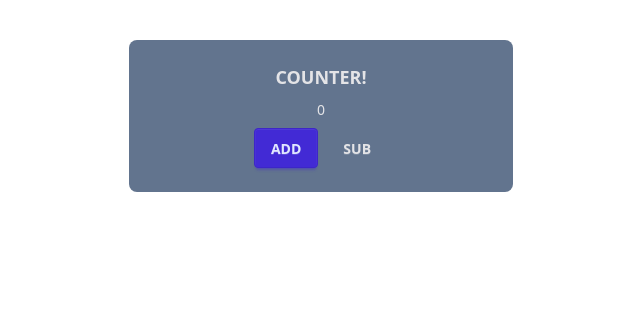
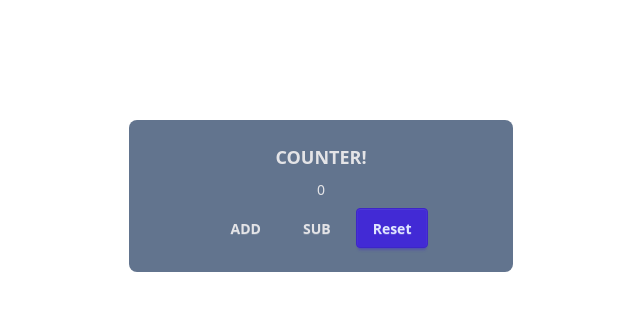
Before and after one commit to DattiVishnuVandana/taskmate, a React (Vite) app: page / in a window 1280 px wide. Shown: the top 310 px of the page, without its empty margins (319-959 px from the left). Built offline with nearby package versions, Linux system fonts and the light colour scheme.

Commit message:
final counter...

```diff
--- a/src/App.jsx
+++ b/src/App.jsx
@@ -10,16 +10,20 @@ const handleAdd=()=>{
 const handleSub=()=>{
   setCount(count-1)
 }
+const handleReset=()=>{
+  setCount(0)
+}
   return (
     <>
-    <div className="flex justify-center my-10">
+    <div className="flex justify-center my-30">
   <div className="card bg-slate-500 text-neutral-content w-96 ">
   <div className="card-body items-center text-center">
     <h2 className="card-title">COUNTER!</h2>
     <p>{count}</p>
     <div className="card-actions justify-end">
-      <button className="btn btn-primary" onClick={handleAdd} >ADD</button>
+      <button className="btn btn-ghost" onClick={handleAdd} >ADD</button>
       <button className="btn btn-ghost" onClick={handleSub}>SUB</button>
+      <button className="btn btn-primary" onClick={handleReset} >Reset</button>
     </div>
   </div>
 </div></div>
```
